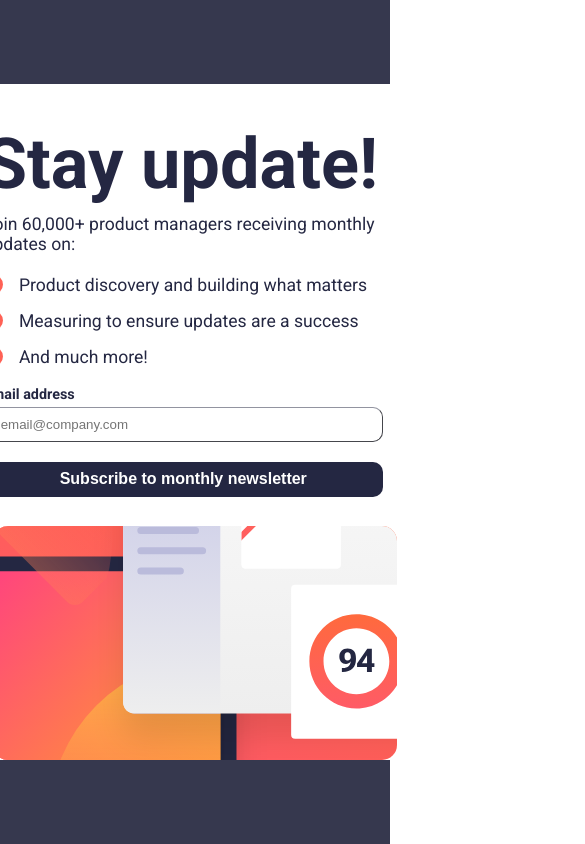
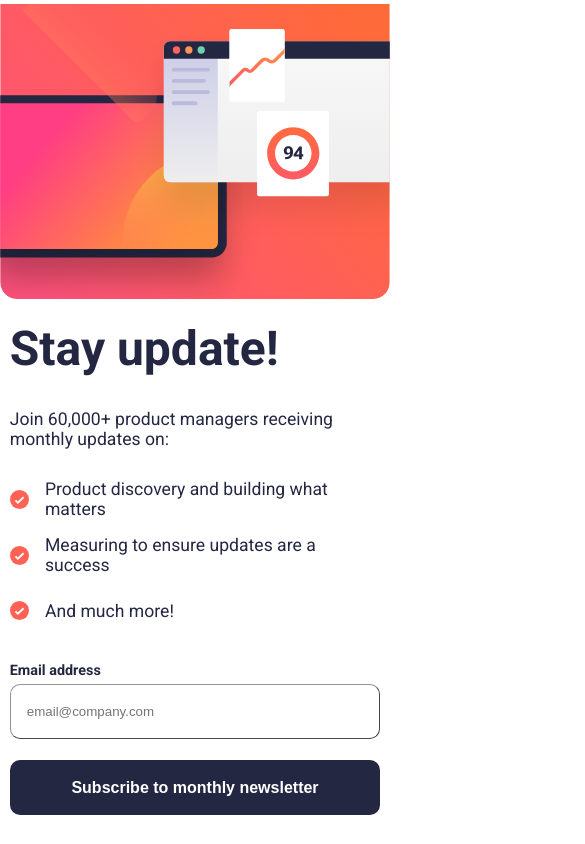
Before and after one commit to marcosavieira/spaFormulario, a React (Vite) app in the folder spa-formulario/: page / in a window 390 px wide. Shown: the top 844 px of the page, 585 px wide, since content can reach past the window. Built offline with nearby package versions, Linux system fonts and the light colour scheme.

Commit message:
feat: responsividade mobile

```diff
--- a/spa-formulario/src/App.jsx
+++ b/spa-formulario/src/App.jsx
@@ -37,9 +37,7 @@ function App() {
                                 <div className="section-header">
                                     <p>
                                         Join 60,000+ product managers receiving
-                                        monthly
-                                        <br />
-                                        updates on:
+                                        monthly updates on:
                                     </p>
                                 </div>
                                 <div className="steps">
--- a/spa-formulario/src/module.style.css
+++ b/spa-formulario/src/module.style.css
@@ -176,7 +176,69 @@ form button {
 }
 
 @media (max-width: 1000px) {
+    div,
+    section {
+        min-width: unset !important;
+        min-height: unset !important;
+        max-width: unset !important;
+        max-height: unset !important;
+    }
+    .container {
+        align-items: baseline;
+        justify-content: flex-start;
+    }
     .card {
-        flex-direction: column;
+        flex-direction: column-reverse;
+        height: 100vh;
+        width: 100vw;
+        align-items: center;
+        justify-content: flex-end;
+        border-radius: inherit;
+    }
+
+    .nav-rigth {
+        width: 100%;
+        height: 36%;
+    }
+
+    .nav-rigth-img {
+        background-image: url("/src/assets/images/illustration-sign-up-mobile.svg");
+        border-radius: unset;
+        background-position: center;
+        background-size: contain;
+        width: 100%;
+        height: 100%;
+        background-repeat: no-repeat;
+    }
+
+    .nav-left {
+        width: 100%;
+        justify-content: normal;
+        height: 64%;
+        align-items: center;
+    }
+    .describle {
+        height: 100%;
+        width: 100%;
+        margin: unset;
+    }
+
+    .describle h1 {
+        font-size: 3rem;
+    }
+    .section-header {
+        width: 95%;
+        height: 12%;
+        gap: 0;
+    }
+
+    .steps {
+        width: 95%;
+        height: 33%;
+    }
+
+    form {
+        width: 95%;
+        height: 40%;
     }
 }
```
